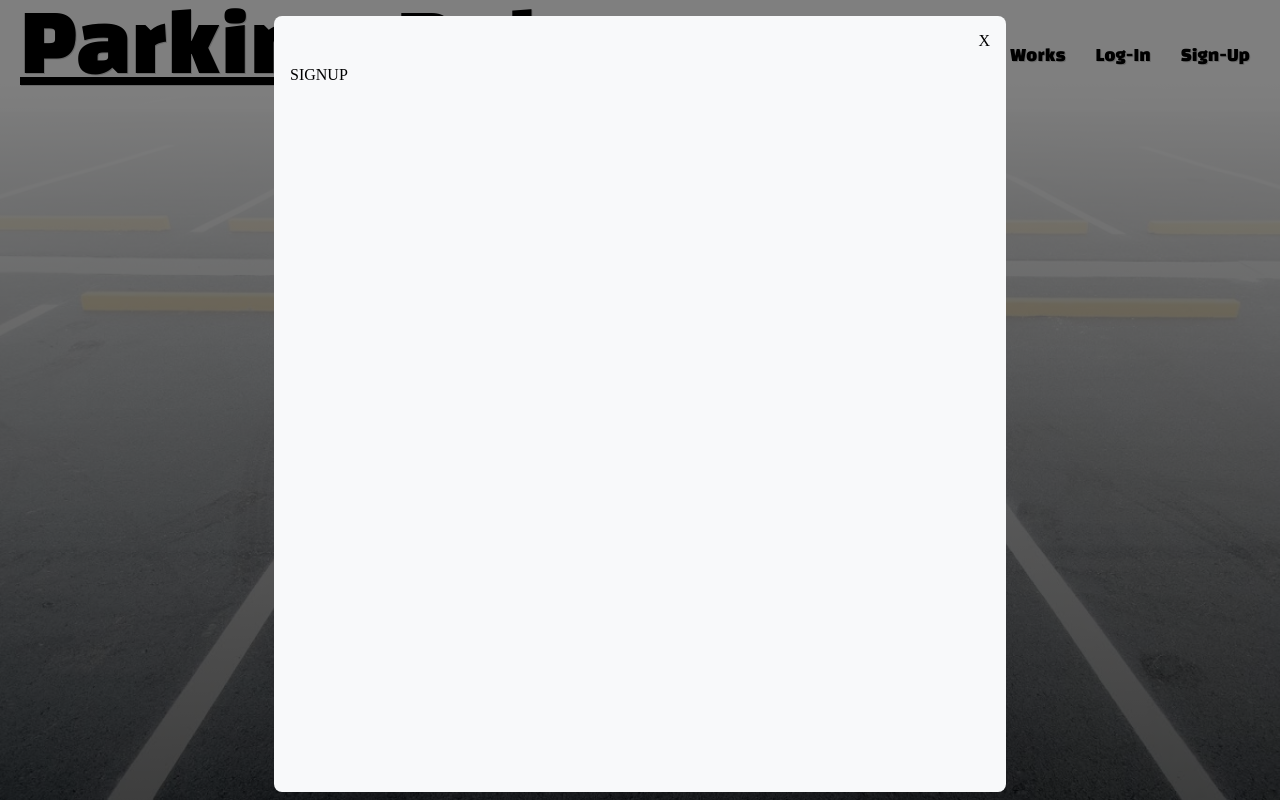
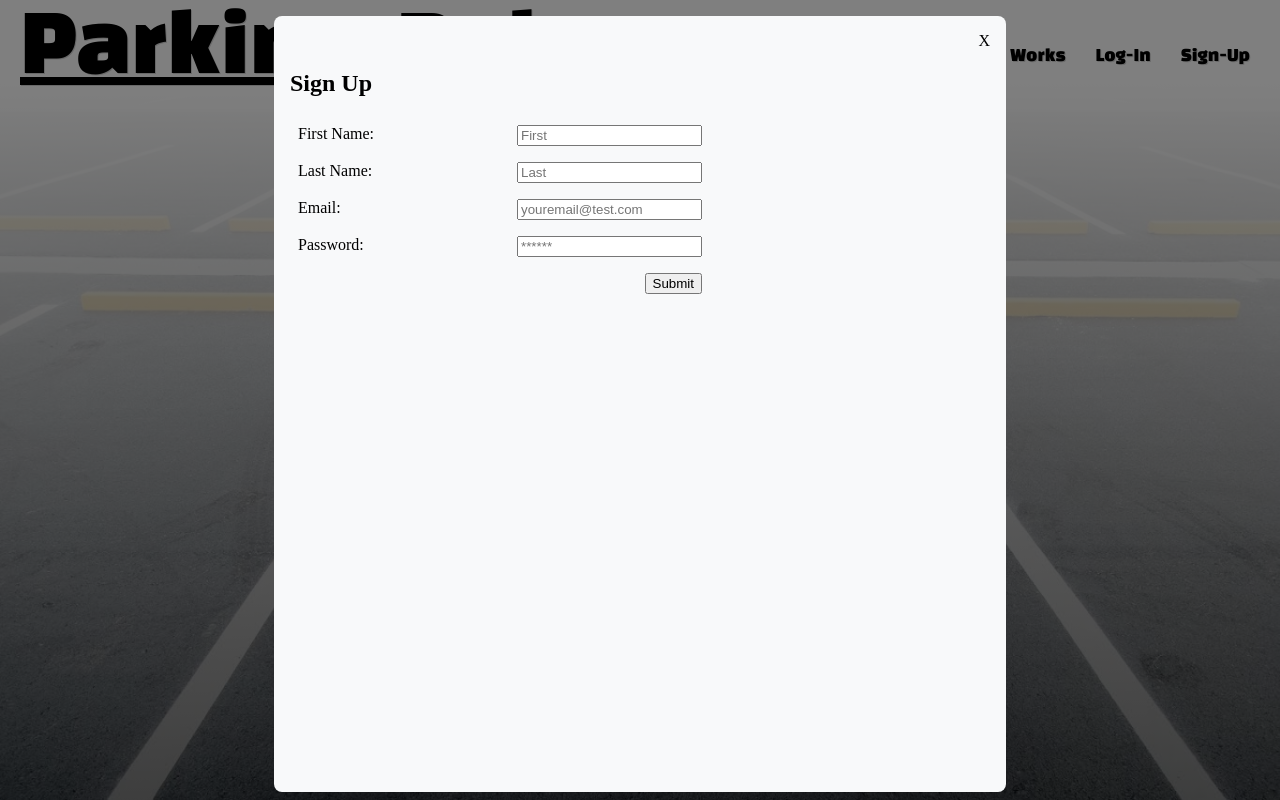
Before and after one commit to the-glorious-4/parking-pal, a React (Create React App) app in the folder client/: page / in a window 1280 px wide. Both pictures are taken after a click on the element "Sign-Up". Shown: the top 800 px of the page. Built offline with nearby package versions, Linux system fonts and the light colour scheme.

Commit message:
added login and signup forms

```diff
--- a/client/src/components/LoginModal/index.jsx
+++ b/client/src/components/LoginModal/index.jsx
@@ -1,14 +1,51 @@
 /* LoginModal/index.js: Login form for users of the app. */
 import React from "react";
+import "./style.scss";
 import Modal from "../Modal";
 
 // render login page wrapped in a Modal.
 const LoginModal = () => {
-  return (
-    <Modal>
-        <p>LOGIN</p>
-    </Modal>
-  );
+
+    const handleChange = event => {
+        ;
+    };
+
+    const handleFormSubmit = event => {
+        event.preventDefault();
+        // TODO: await response from backend, get token, and login
+    };
+    return (
+        <Modal>
+            <h2>Log In</h2>
+            <form className="loginForm" onSubmit={handleFormSubmit}>
+                <div className="field">
+                    <label htmlFor="email">Email:</label>
+                    <input
+                        placeholder="youremail@test.com"
+                        name="email"
+                        type="email"
+                        id="email"
+                        onChange={handleChange}
+                    />
+                </div>
+                <div className="field">
+                    <label htmlFor="pwd">Password:</label>
+                    <input
+                        placeholder="******"
+                        name="password"
+                        type="password"
+                        id="pwd"
+                        onChange={handleChange}
+                    />
+                </div>
+                <div className="submit">
+                    <button type="submit">
+                        Submit
+                    </button>
+                </div>
+            </form>
+        </Modal>
+    );
 };
 
 export default LoginModal;
--- /dev/null
+++ b/client/src/components/LoginModal/style.scss
@@ -0,0 +1,15 @@
+.loginForm {
+    width: 60%;
+}
+
+.field {
+    display: flex;
+    justify-content: space-between;
+    padding: .5rem;
+}
+
+.submit {
+    display: flex;
+    justify-content: flex-end;
+    padding: .5rem;
+}
--- a/client/src/components/Modal/index.jsx
+++ b/client/src/components/Modal/index.jsx
@@ -6,7 +6,7 @@ import { useStoreContext } from "../../utils/GlobalState";
 
 // parent component renders modal visible/hidden based on state.
 const Modal = ({ children }) => {
-    const [state, dispatch] = useStoreContext();
+    const [, dispatch] = useStoreContext();
 
     // remove modal from DOM via state
     const dismissModal = event => {
--- a/client/src/components/SignupModal/index.jsx
+++ b/client/src/components/SignupModal/index.jsx
@@ -1,14 +1,71 @@
 /* SignupModal: Signup form for users of the app. */
 import React from "react";
+import "./style.scss";
 import Modal from "../Modal";
 
-// render login page wrapped in a Modal.
+// render signup page wrapped in a Modal.
 const SignupModal = () => {
-  return (
-    <Modal>
-        <p>SIGNUP</p>
-    </Modal>
-  );
+    const handleChange = event => {
+        ;
+    };
+
+    const handleFormSubmit = event => {
+        event.preventDefault();
+        // TODO: await response from backend, get token, and login
+    };
+
+    return (
+        <Modal>
+            <h2>Sign Up</h2>
+            <form className="signupForm" onSubmit={handleFormSubmit}>
+                <div className="field">
+                    <label htmlFor="firstName">First Name:</label>
+                    <input
+                        placeholder="First"
+                        name="firstName"
+                        type="firstName"
+                        id="firstName"
+                        onChange={handleChange}
+                    />
+                </div>
+                <div className="field">
+                    <label htmlFor="lastName">Last Name:</label>
+                    <input
+                        placeholder="Last"
+                        name="lastName"
+                        type="lastName"
+                        id="lastName"
+                        onChange={handleChange}
+                    />
+                </div>
+                <div className="field">
+                    <label htmlFor="email">Email:</label>
+                    <input
+                        placeholder="youremail@test.com"
+                        name="email"
+                        type="email"
+                        id="email"
+                        onChange={handleChange}
+                    />
+                </div>
+                <div className="field">
+                    <label htmlFor="pwd">Password:</label>
+                    <input
+                        placeholder="******"
+                        name="password"
+                        type="password"
+                        id="pwd"
+                        onChange={handleChange}
+                    />
+                </div>
+                <div className="submit">
+                    <button type="submit">
+                        Submit
+                    </button>
+                </div>
+            </form>
+        </Modal>
+    );
 };
 
 export default SignupModal;
--- /dev/null
+++ b/client/src/components/SignupModal/style.scss
@@ -0,0 +1,15 @@
+.signupForm {
+    width: 60%;
+}
+
+.field {
+    display: flex;
+    justify-content: space-between;
+    padding: .5rem;
+}
+
+.submit {
+    display: flex;
+    justify-content: flex-end;
+    padding: .5rem;
+}
```
